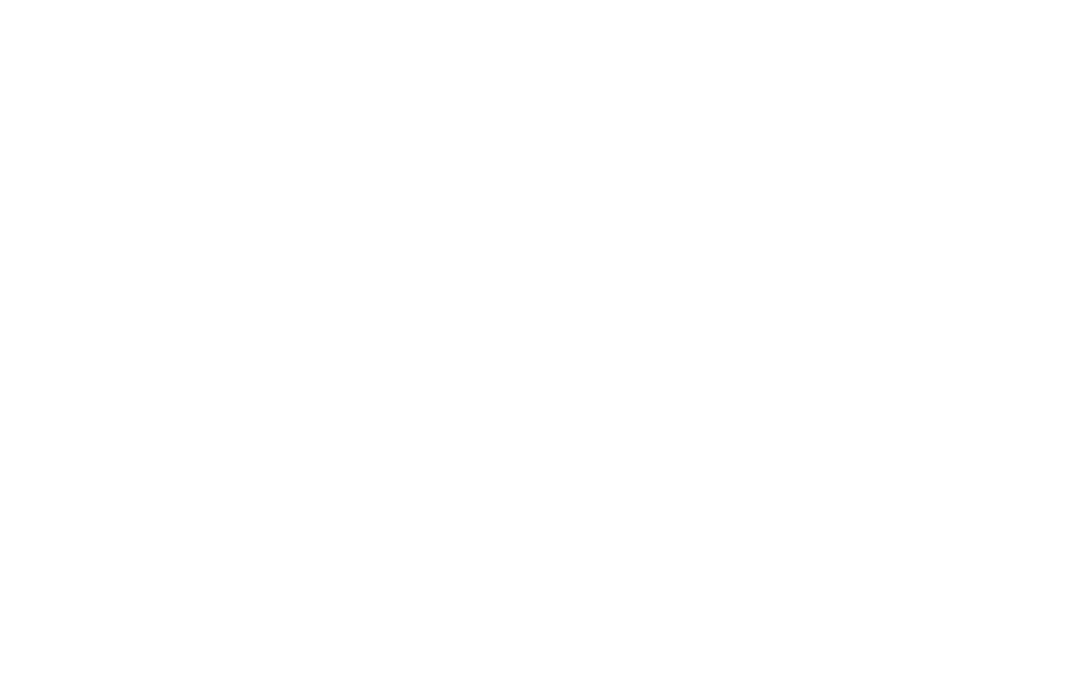
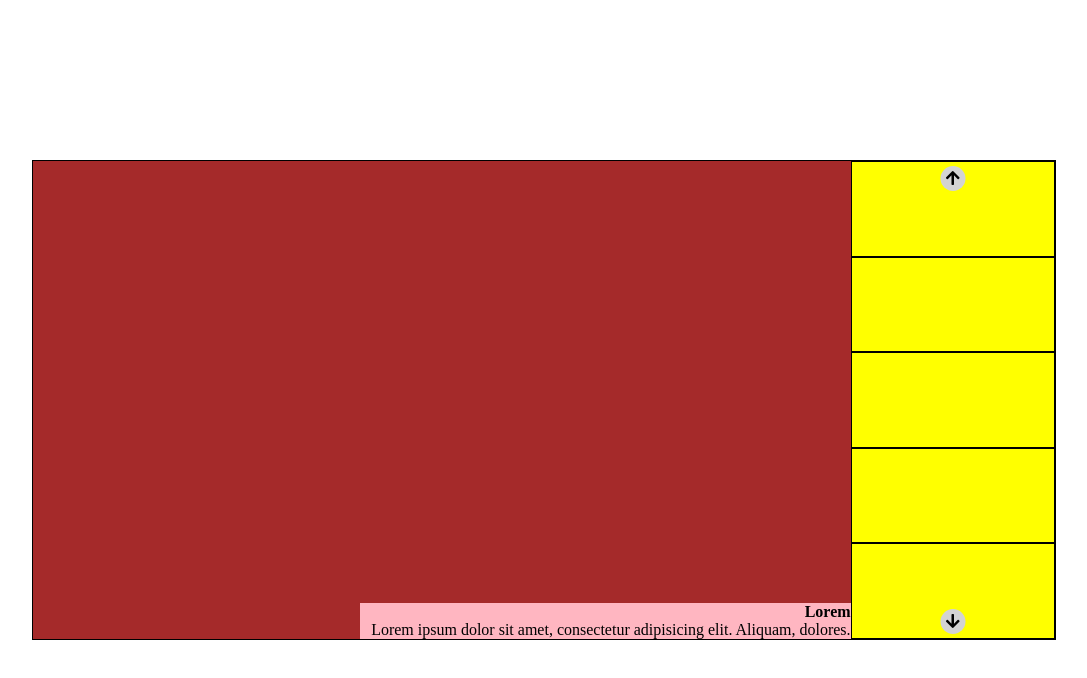
Before and after one commit to Nicholas91X/js-array-carousel, a plain HTML site: page index.html in a window 1280 px wide. Shown: the whole page, without its empty margins (96-1183 px from the left). Drawn offline with Linux system fonts and the light colour scheme.

Commit message:
struttura statica

```diff
--- a/css/style.css
+++ b/css/style.css
@@ -3,3 +3,82 @@
     margin: 0;
     box-sizing: border-box;
 }
+
+.container {
+    width: 80vw;
+    height: 60vh;
+    position: absolute;
+    top: 50%;
+    left: 50%;
+    transform: translate(-50%, -50%);
+    display: flex;
+}
+
+.container-grande {
+    width: 80%;
+    position: relative;
+}
+
+.descrizione {
+    width: 60%;
+    text-align: right;
+    position: absolute;
+    bottom: 0;
+    right: 0;
+}
+
+.libreria {
+    width: 20%;
+    position: relative;
+    display: flex;
+    flex-direction: column;
+}
+
+.up,
+.down {
+    width: 25px;
+    height: 25px;
+    line-height: 25px;
+    text-align: center;
+    border-radius: 50%;
+    background-color: lightgray;
+    position: absolute;
+    right: 50%;
+    transform: translateX(50%);
+}
+
+.up {
+    top: 5px;
+}
+
+.down {
+    bottom: 5px;
+}
+
+.contenitore-immagine {
+    height: calc(100% / 5);
+}
+
+
+/* debug */
+.debug .container {
+    border: 1px solid black;
+    background-color: blue;
+}
+
+.debug .container-grande {
+    background-color: brown;
+}
+
+.debug .descrizione {
+    background-color: lightpink;
+}
+
+.debug .libreria {
+    background-color: burlywood;
+}
+
+.debug .contenitore-immagine {
+    border: 1px solid black;
+    background-color: yellow;
+}
--- a/index.html
+++ b/index.html
@@ -4,10 +4,30 @@
     <meta charset="UTF-8">
     <meta http-equiv="X-UA-Compatible" content="IE=edge">
     <meta name="viewport" content="width=device-width, initial-scale=1.0">
+    <link rel="stylesheet" href="https://cdnjs.cloudflare.com/ajax/libs/font-awesome/5.9.0/css/all.min.css" integrity="sha512-q3eWabyZPc1XTCmF+8/LuE1ozpg5xxn7iO89yfSOd5/oKvyqLngoNGsx8jq92Y8eXJ/IRxQbEC+FGSYxtk2oiw==" crossorigin="anonymous" referrerpolicy="no-referrer" />
     <link rel="stylesheet" href="css/style.css">
     <title>Carousel</title>
 </head>
-<body>
+<body class="debug">
+    <div class="container">
+        <!-- inizio struttura statica -->
+        <div class="container-grande">
+            <div class="descrizione">
+                <h4>Lorem</h4>
+                <p>Lorem ipsum dolor sit amet, consectetur adipisicing elit. Aliquam, dolores. </p>
+            </div>
+        </div>
+        <div class="libreria">
+            <div class="up"><i class="fas fa-arrow-up"></i></div>
+            <div class="down"><i class="fas fa-arrow-down"></i></div>
+            <div class="contenitore-immagine"></div>
+            <div class="contenitore-immagine"></div>
+            <div class="contenitore-immagine"></div>
+            <div class="contenitore-immagine"></div>
+            <div class="contenitore-immagine"></div>
+        </div>
+        <!-- fine struttura statica -->
+    </div>
     <script src="js/script.js"></script>
 </body>
 </html>
```
